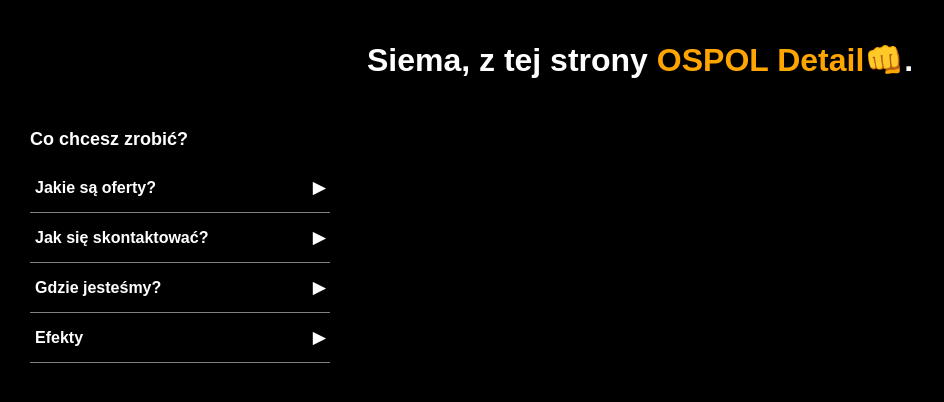
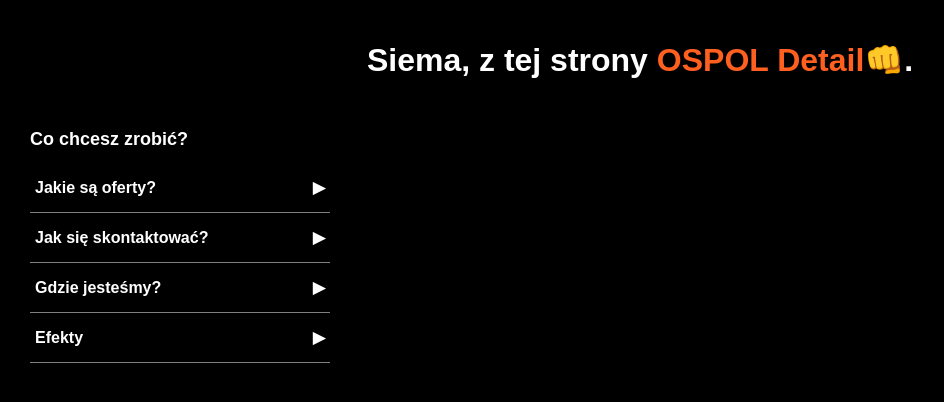
Before and after one commit to deb-bed/Ospol, a plain HTML site: page index.html in a window 1280 px wide. Shown: the whole page, without its empty margins (0-944 px from the left). Drawn offline with Linux system fonts and the light colour scheme.

Commit message:
Update index.html

```diff
--- a/index.html
+++ b/index.html
@@ -18,7 +18,7 @@
             margin-bottom: 50px; /* Większa przerwa pod nagłówkiem */
         }
         .orange {
-            color: orange;
+            color: #FF5F1F;
         }
         .spacer {
             margin: 20px 0;
```
